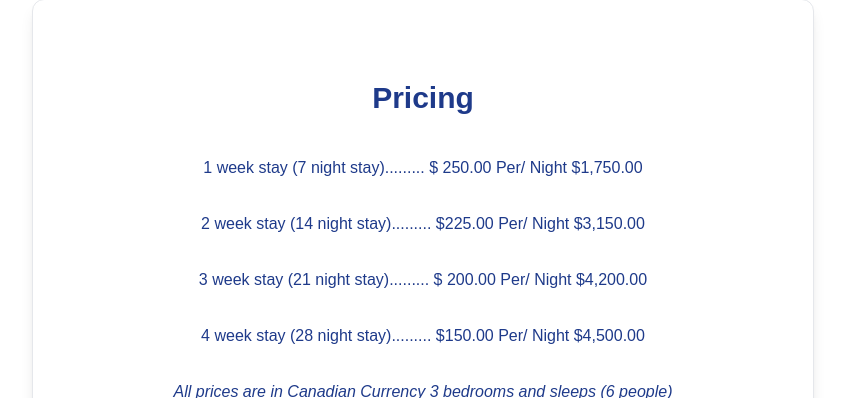
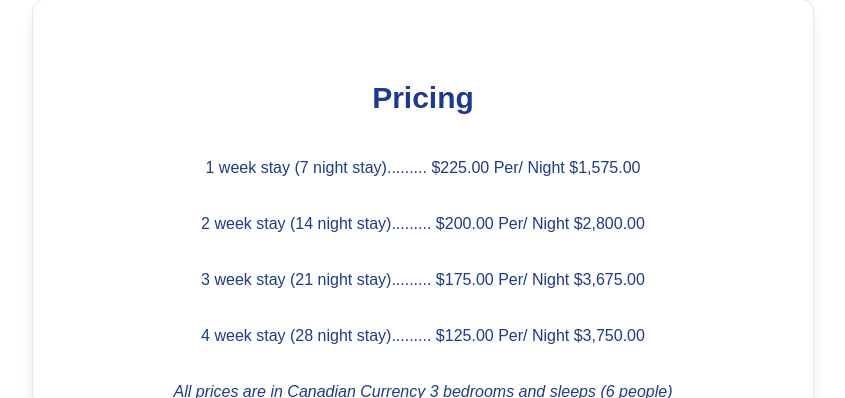
Before and after one commit to dbabs629/dominican-villas, a Next.js app: page /sunset-oasis in a window 1280 px wide. Shown: the part 3073-3471 px from the top of the page, without its empty margins (217-1062 px from the left). Built offline with nearby package versions, Linux system fonts and the light colour scheme.

Commit message:
made price changes to sunset txt

```diff
--- a/app/sunset-oasis/page.jsx
+++ b/app/sunset-oasis/page.jsx
@@ -175,20 +175,19 @@ export default function page() {
             <SectionHeading title="Pricing" />
             <ul className="mx-auto flex h-auto flex-col items-center space-y-8">
               <p>
-                1 week stay (7 night stay)......... $ 250.00 Per/ Night
-                $1,750.00
+                1 week stay (7 night stay)......... $225.00 Per/ Night $1,575.00
               </p>
               <p>
-                2 week stay (14 night stay)......... $225.00 Per/ Night
-                $3,150.00
+                2 week stay (14 night stay)......... $200.00 Per/ Night
+                $2,800.00
               </p>
               <p>
-                3 week stay (21 night stay)......... $ 200.00 Per/ Night
-                $4,200.00
+                3 week stay (21 night stay)......... $175.00 Per/ Night
+                $3,675.00
               </p>
               <p>
-                4 week stay (28 night stay)......... $150.00 Per/ Night
-                $4,500.00
+                4 week stay (28 night stay)......... $125.00 Per/ Night
+                $3,750.00
               </p>
               <i className="text-center italic">
                 All prices are in Canadian Currency 3 bedrooms and sleeps (6
```
